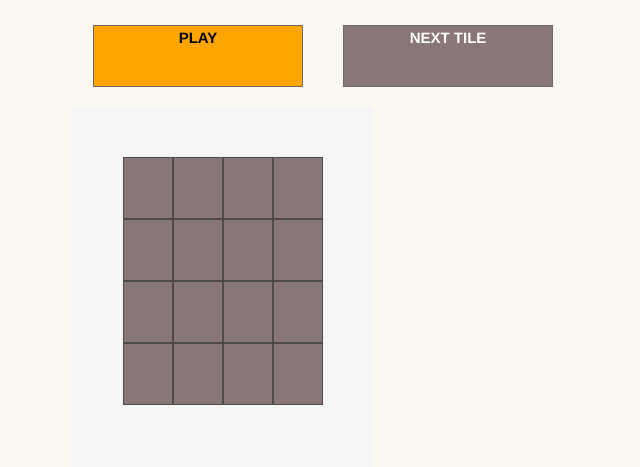
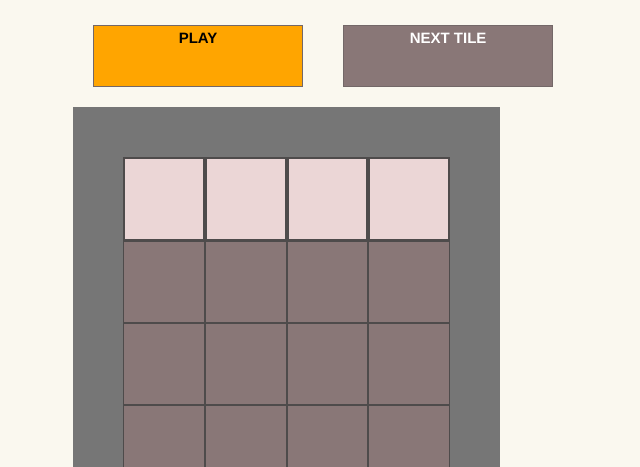
Before and after one commit to samuelvalverdeTec/2048game, a plain HTML site: page index.html in a window 1280 px wide. Shown: the part 333-800 px from the top of the page, without its empty margins (317-957 px from the left). Drawn offline with Linux system fonts and the light colour scheme.

Commit message:
nuevo tablero

```diff
--- a/index.html
+++ b/index.html
@@ -40,31 +40,37 @@
             </div>
         </section>
         <div class="tablero">
-            <div class="container-casillas" id="f0"></div>
-            <div class="container-casillas" id="f1">
-                <div class="casilla"  id="f1c1"></div>
-                <div class="casilla"  id="f1c2"></div>
-                <div class="casilla"  id="f1c3"></div>
-                <div class="casilla"  id="f1c4"></div>
+            <div id="FilaInicio" class="container-casillas">
+                <div id="F0C1" class="casilla-Inicio"></div>
+                <div id="F0C2" class="casilla-Inicio"></div>
+                <div id="F0C3" class="casilla-Inicio"></div>
+                <div id="F0C4" class="casilla-Inicio"></div>
             </div>
-            <div class="container-casillas" id="f2">
-                <div class="casilla"  id="f2c1"></div>
-                <div class="casilla"  id="f2c2"></div>
-                <div class="casilla"  id="f2c3"></div>
-                <div class="casilla"  id="f2c4"></div>
+            <div id="F1" class="container-casillas">
+                <div id="F1C1" class="casilla"></div>
+                <div id="F1C2" class="casilla"></div>
+                <div id="F1C3" class="casilla"></div>
+                <div id="F1C4" class="casilla"></div>
             </div>
-            <div class="container-casillas" id="f3">
-                <div class="casilla"  id="f3c1"></div>
-                <div class="casilla"  id="f3c2"></div>
-                <div class="casilla"  id="f3c3"></div>
-                <div class="casilla"  id="f3c4"></div>
+            <div id="F2" class="container-casillas">
+                <div id="F2C1" class="casilla"></div>
+                <div id="F2C2" class="casilla"></div>
+                <div id="F2C3" class="casilla"></div>
+                <div id="F2C4" class="casilla"></div>
             </div>
-            <div class="container-casillas" id="f4">
-                <div class="casilla"  id="f4c1"></div>
-                <div class="casilla"  id="f4c2"></div>
-                <div class="casilla"  id="f4c3"></div>
-                <div class="casilla"  id="f4c4"></div>
+            <div id="F3" class="container-casillas">
+                <div id="F3C1" class="casilla"></div>
+                <div id="F3C2" class="casilla"></div>
+                <div id="F3C3" class="casilla"></div>
+                <div id="F3C4" class="casilla"></div>
             </div>
+            <div id="F4" class="container-casillas">
+                <div id="F4C1" class="casilla"></div>
+                <div id="F4C2" class="casilla"></div>
+                <div id="F4C3" class="casilla"></div>
+                <div id="F4C4" class="casilla"></div>
+            </div>
+
         </div>
     </div>
 
--- a/styles.css
+++ b/styles.css
@@ -114,9 +114,9 @@ body {
 
 .tablero{
 
-    background-color: whitesmoke;
-    width: 200px;
-    height: 300px;
+    background-color: rgb(118, 118, 118);
+    width: 327px;
+    height: 400px;
     padding: 10%;
     display: flex;
     flex-flow: column;
@@ -135,8 +135,20 @@ body {
     color: white;
     font-weight: bold;
     font-size: 12px;
-    width: 60px;
-    height: 60px;
+    width: 80px;
+    height: 80px;
     text-align: center;
     margin: 0px;
 }
+
+.casilla-Inicio{
+    border: 2px solid rgb(78 75 75);
+    background-color: rgb(235, 214, 214);
+    color: white;
+    font-weight: bold;
+    font-size: 12px;
+    width: 80px;
+    height: 80px;
+    text-align: center;
+    margin: 0px;
+}
```
